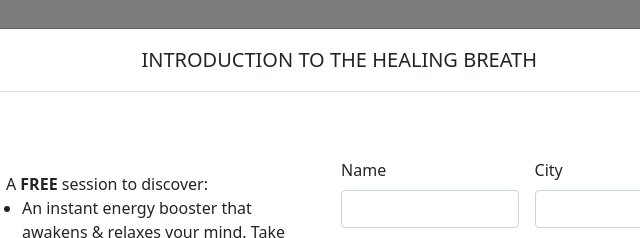
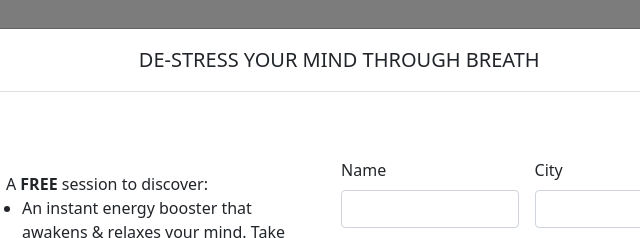
Before and after one commit to Saketkakkar/meditate-coach, a plain HTML site: page index.html in a window 1280 px wide. Shown: the top 238 px of the page, 289-929 px from the left. Drawn offline with nearby package versions, Linux system fonts and the light colour scheme.

Commit message:
title update of modal

```diff
--- a/index.html
+++ b/index.html
@@ -505,7 +505,7 @@
         <div class="modal-content h-100">
           <div class="modal-header">
             <h5 class="modal-title text-center w-100" id="exampleModalLabel">
-              INTRODUCTION TO THE HEALING BREATH
+              DE-STRESS YOUR MIND THROUGH BREATH
             </h5>
             <button
               type="button"
```
